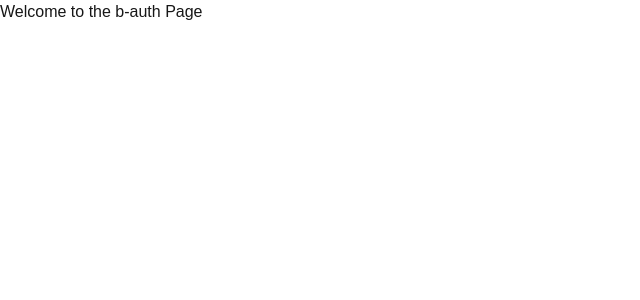
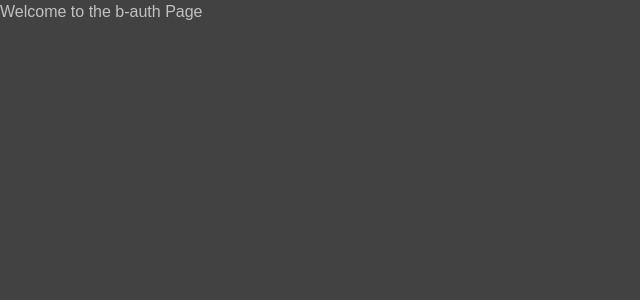
Before and after one commit to YuriyPilipenkoKH/b-auth-temp, a Next.js app: page / in a window 1280 px wide. Shown: the top 300 px of the page, without its empty margins (0-640 px from the left). Built offline with nearby package versions, Linux system fonts and the light colour scheme.

Commit message:
applied new colors

```diff
--- a/app/globals.css
+++ b/app/globals.css
@@ -1,8 +1,8 @@
 @import "tailwindcss";
 
 :root {
-  --background: #ffffff;
-  --foreground: #171717;
+  --background: #424242;
+  --foreground: #c1c1c1;
 }
 
 :root[data-theme="dark"] {
```
